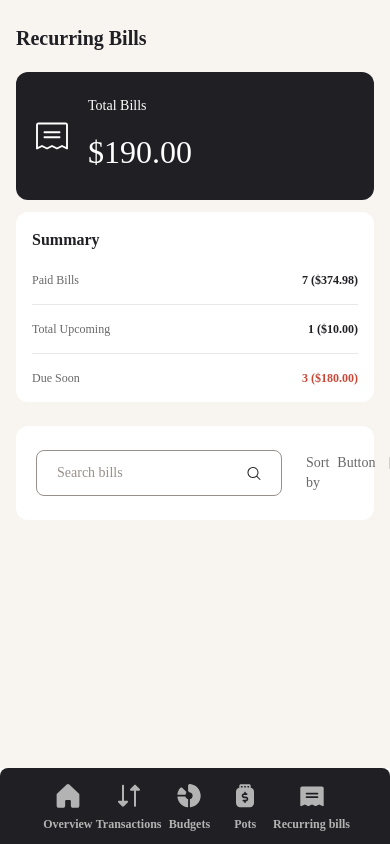
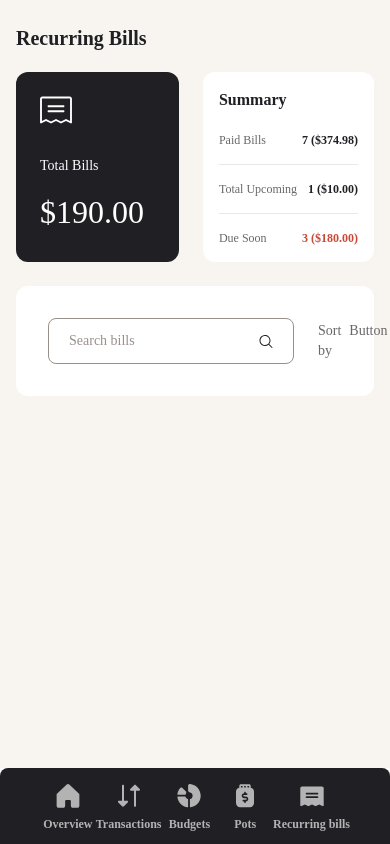
Before and after one commit to gianmarcoricciarelli/personal-finance-app, a React (Vite) app: page /recurring-bills in a window 390 px wide. Shown: the top 844 px of the page. Built offline with nearby package versions, Linux system fonts and the light colour scheme; a web font is replaced by a local one.

Commit message:
fix: refactored Card component, updated Bills UI

```diff
--- a/src/components/Card/Card.tsx
+++ b/src/components/Card/Card.tsx
@@ -1,30 +1,33 @@
 import Text from '@components/Text/Text'
 import clsx from 'clsx'
-import { ReactElement } from 'react'
+import { ComponentProps, ReactElement } from 'react'
 
-interface Card {
+interface Card extends ComponentProps<'div'> {
     title: string
     subTitle: string
-    className?: string
+    layout?: 'vertical' | 'horizontal'
     icon?: ReactElement
     isPrimary?: boolean
 }
 
 export default function Card({
+    className,
     title,
     subTitle,
-    className,
     icon,
     isPrimary,
+    layout = 'horizontal',
 }: Card) {
     return (
         <div
             className={clsx(
                 className,
-                'p-5 rounded-xl sm:p-6',
-                'flex items-center gap-5 sm:grow',
+                'p-5 tablet:p-6 desktop:p-6',
+                'rounded-xl',
+                'flex gap-5 tablet:gap-8 desktop:gap-8',
                 {
-                    'px-5 py-6 sm:grow-0': icon,
+                    'flex-row items-center': layout === 'horizontal',
+                    'flex-col': layout === 'vertical',
                     'bg-pfa-grey-900': isPrimary,
                     'bg-pfa-white': !isPrimary,
                 }
--- a/src/pages/RecurringBills/Bills/Bills.tsx
+++ b/src/pages/RecurringBills/Bills/Bills.tsx
@@ -14,9 +14,9 @@ export default function Bills() {
     return (
         <div
             className={clsx(
-                'px-5 py-6 sm:px-8 sm:py-8',
+                'px-5 py-6 tablet:p-8 desktop:p-8',
                 'bg-pfa-white rounded-xl',
-                'flex flex-col gap-6'
+                'flex flex-col gap-6 desktop:grow-[0.75]'
             )}
         >
             <div className='flex items-center gap-6 sm:gap-0'>
--- a/src/pages/RecurringBills/RecurringBills.tsx
+++ b/src/pages/RecurringBills/RecurringBills.tsx
@@ -1,12 +1,16 @@
 import Card from '@components/Card/Card'
 import Text from '@components/Text/Text'
+import { ViewportObserver } from '@contexts/ViewportObserver/ViewportObserver.context'
 import RecurringBillsIcon from '@images/icon-recurring-bills.svg?react'
 import clsx from 'clsx'
+import { useContext } from 'react'
 import useRecurringBillsData from '../../hooks/useRecurringBillsData'
 import Bills from './Bills/Bills'
 import Summary from './Summary/Summary'
 
 export default function RecurringBills() {
+    const { isMobile } = useContext(ViewportObserver)
+
     const { dueSoonBillsTotal, upcomingBillsTotal } = useRecurringBillsData()
 
     return (
@@ -19,15 +23,16 @@ export default function RecurringBills() {
             <Text fontSize='xl' fontStyle='bold' color='pfa-grey-900'>
                 Recurring Bills
             </Text>
-            <div className='flex flex-col lg:flex-row gap-6'>
-                <div className='flex flex-col gap-3 mobile:flex-row mobile:gap-6 sm:flex-row sm:gap-6 md:flex-col md:gap-6'>
+            <div className='flex flex-col desktop:flex-row gap-6'>
+                <div className='flex flex-col tablet:flex-row desktop:flex-col gap-3 tablet:gap-6 desktop:gap-6 desktop:grow-[0.25]'>
                     <Card
-                        className='sm:w-1/2'
+                        className='tablet:grow-[0.5]'
                         title='Total Bills'
                         subTitle={`$${(
                             upcomingBillsTotal + dueSoonBillsTotal
                         ).toFixed(2)}`}
                         icon={<RecurringBillsIcon />}
+                        layout={isMobile === true ? 'horizontal' : 'vertical'}
                         isPrimary
                     />
                     <Summary />
--- a/src/pages/RecurringBills/Summary/Summary.tsx
+++ b/src/pages/RecurringBills/Summary/Summary.tsx
@@ -8,10 +8,9 @@ export default function Summary() {
     return (
         <div
             className={clsx(
-                'sm:w-1/2',
                 'p-4',
                 'bg-pfa-white rounded-xl',
-                'flex flex-col gap-5'
+                'flex flex-col gap-5 tablet:grow-[0.5]'
             )}
         >
             <Text fontSize='base' fontStyle='bold' color='pfa-grey-900'>
--- a/src/tailwind_index.css
+++ b/src/tailwind_index.css
@@ -1183,6 +1183,10 @@ body {
   color: rgb(152 144 139 / var(--tw-text-opacity, 1));
 }
 
+.target\:gap-8:target {
+  gap: 2rem;
+}
+
 .hover\:cursor-pointer:hover {
   cursor: pointer;
 }
@@ -1388,6 +1392,10 @@ body {
     width: 104px;
   }
 
+  .tablet\:grow-\[0\.5\] {
+    flex-grow: 0.5;
+  }
+
   .tablet\:flex-row {
     flex-direction: row;
   }
@@ -1422,6 +1430,14 @@ body {
 
   .tablet\:gap-1 {
     gap: 0.25rem;
+  }
+
+  .tablet\:gap-6 {
+    gap: 1.5rem;
+  }
+
+  .tablet\:gap-8 {
+    gap: 2rem;
   }
 
   .tablet\:rounded-l-none {
@@ -1434,6 +1450,14 @@ body {
     border-bottom-right-radius: 0.75rem;
   }
 
+  .tablet\:p-6 {
+    padding: 1.5rem;
+  }
+
+  .tablet\:p-8 {
+    padding: 2rem;
+  }
+
   .tablet\:px-10 {
     padding-left: 2.5rem;
     padding-right: 2.5rem;
@@ -1505,6 +1529,14 @@ body {
     flex-grow: 1;
   }
 
+  .desktop\:grow-\[0\.25\] {
+    flex-grow: 0.25;
+  }
+
+  .desktop\:grow-\[0\.75\] {
+    flex-grow: 0.75;
+  }
+
   .desktop\:flex-row {
     flex-direction: row;
   }
@@ -1535,6 +1567,10 @@ body {
 
   .desktop\:gap-4 {
     gap: 1rem;
+  }
+
+  .desktop\:gap-8 {
+    gap: 2rem;
   }
 
   .desktop\:rounded-l-md {
@@ -1571,6 +1607,14 @@ body {
     border-top-left-radius: 0px;
   }
 
+  .desktop\:p-6 {
+    padding: 1.5rem;
+  }
+
+  .desktop\:p-8 {
+    padding: 2rem;
+  }
+
   .desktop\:px-0 {
     padding-left: 0px;
     padding-right: 0px;
```
